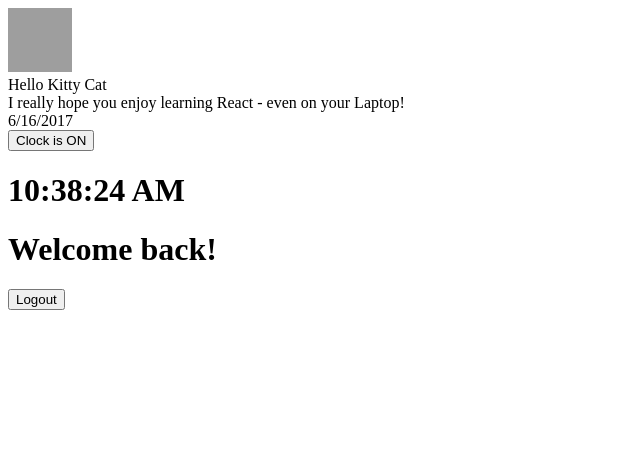
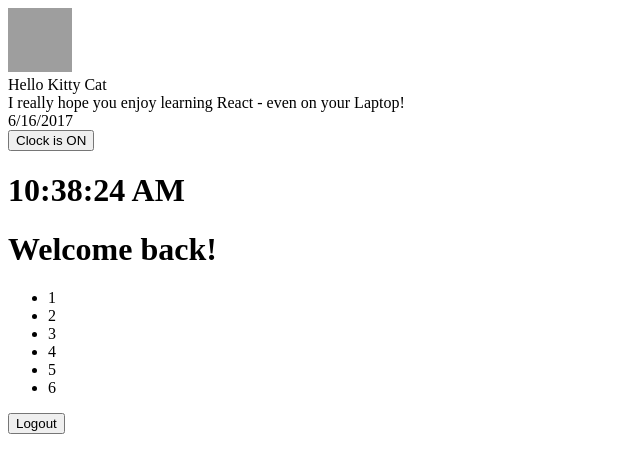
Before and after one commit to qucode1/react-intro, a React app: page / in a window 1280 px wide. Both pictures are taken after a click on the button "Login". Shown: the top 472 px of the page, without its empty margins (0-640 px from the left). Built offline with nearby package versions, Linux system fonts and the light colour scheme; grey boxes are pictures that could not be loaded; the HTML template or start-up script is replaced by a standard one.

Commit message:
lists & keys

```diff
--- a/src/index.jsx
+++ b/src/index.jsx
@@ -77,6 +77,7 @@
     return (
       <div>
         <Greeting isLoggedIn={isLoggedIn} />
+        {isLoggedIn && <NumberList numbers={[1,2,3,4,5,6]}/>}
         {button}
       </div>
     )
@@ -84,6 +85,19 @@
 }
 
 {/*functional comps*/}
+
+function NumberList(props) {
+  const numbers = props.numbers
+  return (
+    <ul>
+      {numbers.map((number) =>
+        <li key={number.toString()} value={number}>
+          {number}
+        </li>
+      )}
+    </ul>
+  )
+}
 
 function UserGreeting(props) {
   return <h1>Welcome back!</h1>
```
Also changed, not shown: 1 other file (tests, documents, lock files or other folders).
